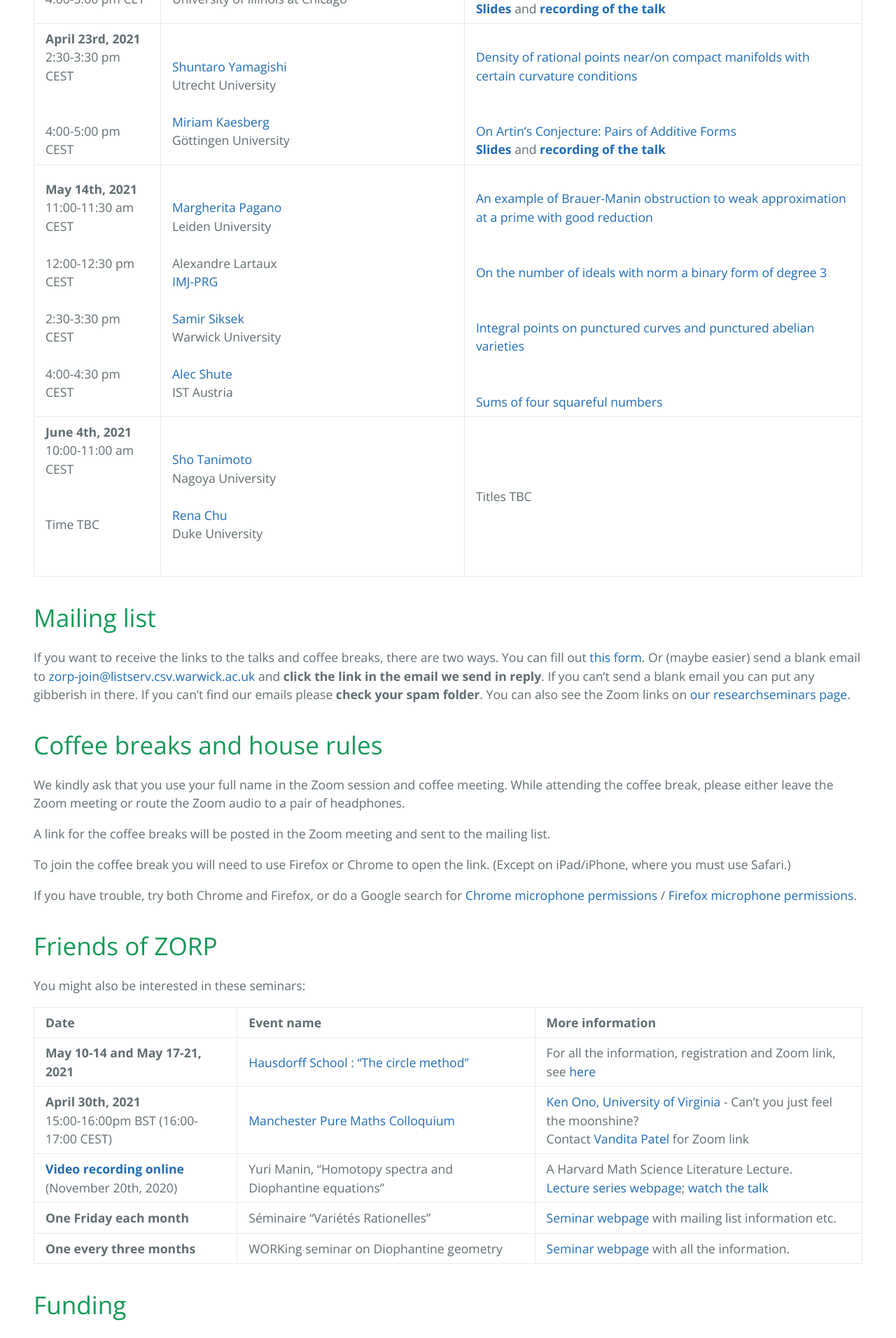
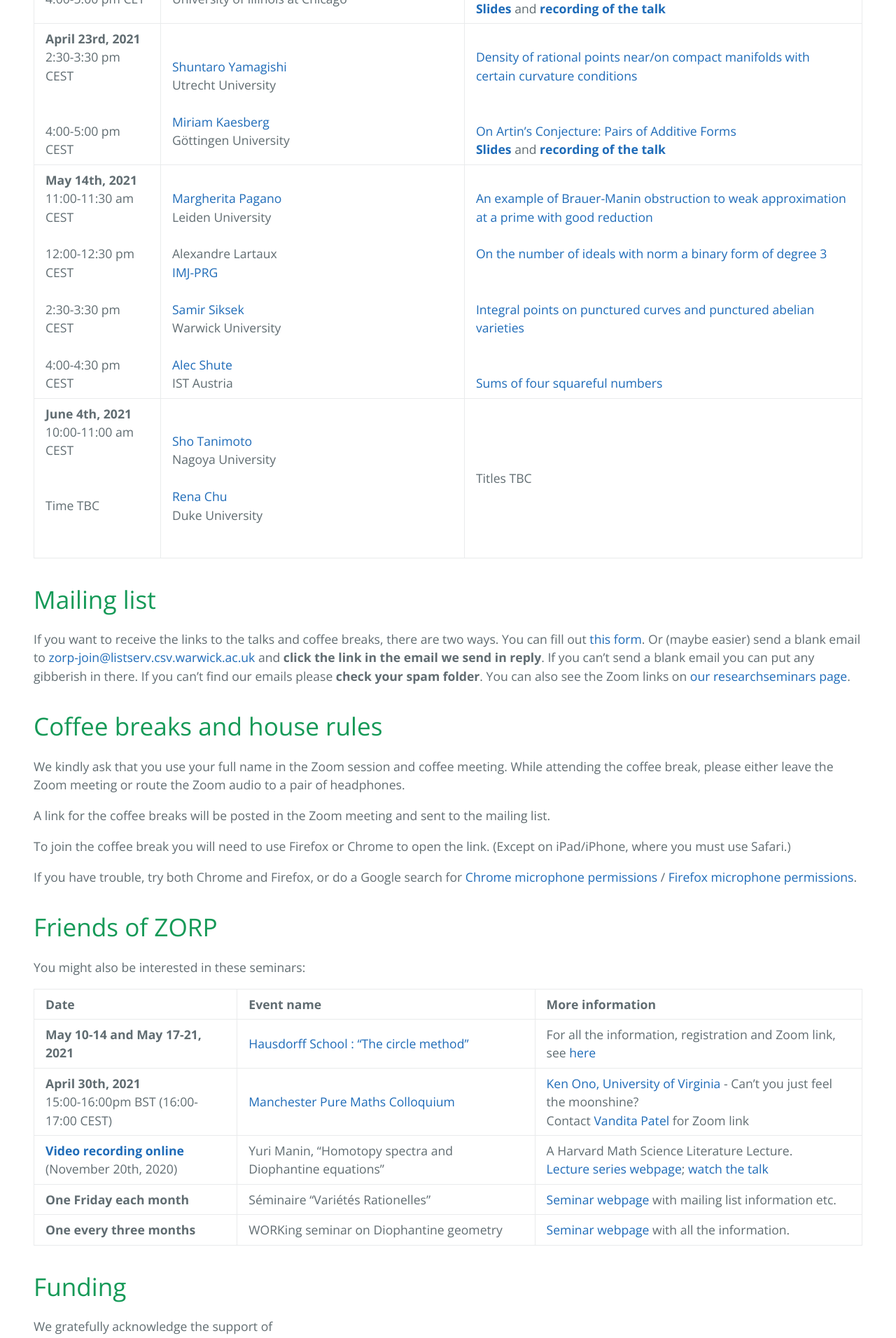
Before and after one commit to zoom-on-rational-points/zoom-on-rational-points.github.io, a Jekyll site: the page built from index.md, in a window 1280 px wide. Shown: the part 1645-3557 px from the top of the page at 70% size. Built offline with Jekyll 4.4.1, drawn with Linux system fonts in a browser that asks for light colours; our own code applies the rules of GitHub Pages for plain Markdown files.

```diff
--- a/index.md
+++ b/index.md
@@ -18,7 +18,7 @@ The seminar meets on one Friday every month with two talks, at **2:30-3:30 pm  P
 | **February 19th, 2021** <br>2:30-3:30 pm CET <br><br> <br> 4:00-5:00 pm CET <br>| <br><a href ="https://webusers.imj-prg.fr/ratko.darda">Ratko Darda</a> <br> Paris University (Paris 7) <br><br>   <a href="https://personal-homepages.mis.mpg.de/winter/">Rosa Winter</a> <br>Max Planck Institute for Mathematics in the Sciences (Leipzig) | <br><a href="https://zoom-on-rational-points.github.io/abstractRD">Manin conjecture for algebraic stacks</a><br><a href="slidesRD.pdf" style="font-weight:bold">Slides</a> and <a href="https://www.youtube.com/watch?v=ZJfP1TI6soQ" style="font-weight:bold">recording of the talk</a><br><br><a href="https://zoom-on-rational-points.github.io/abstractRW">Density of rational points on a family of del Pezzo surfaces of degree 1</a><br><a href="slidesRW.pdf" style="font-weight:bold">Slides</a> and <a href="https://www.youtube.com/watch?v=CdR8nMqoGoE" style="font-weight:bold">recording of the talk</a>|
 | **March 19th, 2021** <br>2:30-3:30 pm CET <br><br> <br> 4:00-5:00 pm CET <br> | <br><a href="https://sites.google.com/site/damarishomepage/">Damaris Schindler</a><br> G&ouml;ttingen University <br><br><a href="https://sites.google.com/a/uic.edu/ardahuseyindemirhan/">Arda Huseyin Demirhan</a><br> University of Illinois at Chicago | <br><a href="https://zoom-on-rational-points.github.io/abstractDS">Campana points on toric varieties</a><br> <a href="slidesDS.pdf" style="font-weight:bold">Slides</a><br><br> <a href="https://zoom-on-rational-points.github.io/abstractAD">Distribution of Rational Points on Toric Varieties: A Multi-Height Approach</a><br> <a href="slidesAD.pdf" style="font-weight:bold">Slides</a> and <a href="https://www.youtube.com/watch?v=W7ImcXOykro&ab_channel=EfthymiosSofos" style="font-weight:bold">recording of the talk</a>|
 | **April 23rd, 2021** <br>2:30-3:30 pm CEST <br><br> <br> 4:00-5:00 pm CEST <br> | <br><a href="https://www.uu.nl/staff/SYamagishi">Shuntaro Yamagishi</a><br> Utrecht University <br><br><a href="https://sites.google.com/view/miriam-kaesberg/home">Miriam Kaesberg</a><br> G&ouml;ttingen University | <br><a href="https://zoom-on-rational-points.github.io/abstractSY">Density of rational points near/on compact manifolds with certain curvature conditions</a><br><br><br><a href="https://zoom-on-rational-points.github.io/abstractMK">On Artin's Conjecture: Pairs of Additive Forms</a><br> <a href="slidesMK.pdf" style="font-weight:bold">Slides</a> and <a href="https://www.youtube.com/watch?v=Xo5pMUckwgo&feature=youtu.be" style="font-weight:bold">recording of the talk</a>|
-| **May 14th, 2021** <br>11:00-11:30 am CEST <br><br>12:00-12:30 pm CEST<br><br>2:30-3:30 pm CEST<br><br>4:00-4:30 pm CEST <br>| <br><a href="https://www.universiteitleiden.nl/en/staffmembers/margherita-pagano#tab-1">Margherita Pagano</a><br> Leiden University <br><br>Alexandre Lartaux<br><a href="https://www.imj-prg.fr">IMJ-PRG</a><br><br><a href="https://homepages.warwick.ac.uk/staff/S.Siksek/">Samir Siksek</a><br>Warwick University<br><br><a href="https://ist.ac.at/en/research/browning-group/">Alec Shute</a><br>IST Austria  |<br> <a href="https://zoom-on-rational-points.github.io/abstractMP">An example of Brauer-Manin obstruction to weak approximation at a prime with good reduction</a> <br><br><br> <a href="https://zoom-on-rational-points.github.io/abstractAL"> On the number of ideals with norm a binary form of degree 3</a> <br><br><br> <a href="https://zoom-on-rational-points.github.io/abstractSS">Integral points on punctured curves and punctured abelian varieties </a> <br><br><br> <a href="https://zoom-on-rational-points.github.io/abstractAS">Sums of four squareful numbers</a>|
+| **May 14th, 2021** <br>11:00-11:30 am CEST <br><br>12:00-12:30 pm CEST<br><br>2:30-3:30 pm CEST<br><br>4:00-4:30 pm CEST <br>| <br><a href="https://www.universiteitleiden.nl/en/staffmembers/margherita-pagano#tab-1">Margherita Pagano</a><br> Leiden University <br><br>Alexandre Lartaux<br><a href="https://www.imj-prg.fr">IMJ-PRG</a><br><br><a href="https://homepages.warwick.ac.uk/staff/S.Siksek/">Samir Siksek</a><br>Warwick University<br><br><a href="https://ist.ac.at/en/research/browning-group/">Alec Shute</a><br>IST Austria  |<br> <a href="https://zoom-on-rational-points.github.io/abstractMP">An example of Brauer-Manin obstruction to weak approximation at a prime with good reduction</a> <br><br> <a href="https://zoom-on-rational-points.github.io/abstractAL"> On the number of ideals with norm a binary form of degree 3</a> <br><br><br> <a href="https://zoom-on-rational-points.github.io/abstractSS">Integral points on punctured curves and punctured abelian varieties </a> <br><br><br> <a href="https://zoom-on-rational-points.github.io/abstractAS">Sums of four squareful numbers</a>|
 | **June 4th, 2021** <br>10:00-11:00 am CEST <br><br><br> Time TBC<br><br><br>| <a href="https://shotanimoto.wordpress.com">Sho Tanimoto</a><br> Nagoya University <br><br><a href="https://scholars.duke.edu/person/rena.chu">Rena Chu</a><br>Duke University |  Titles TBC|
 
 
```
